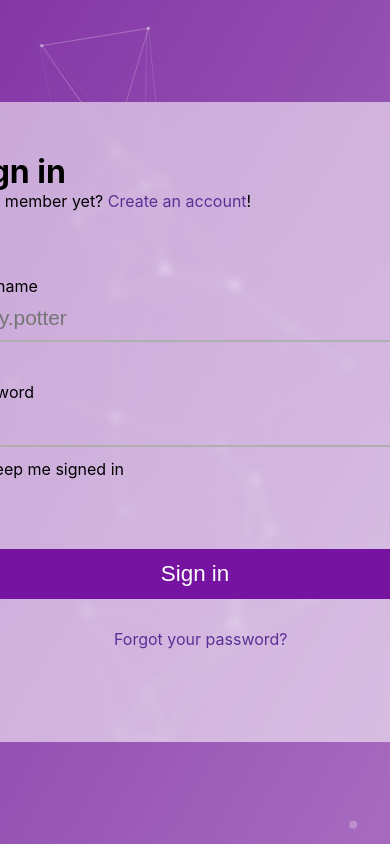
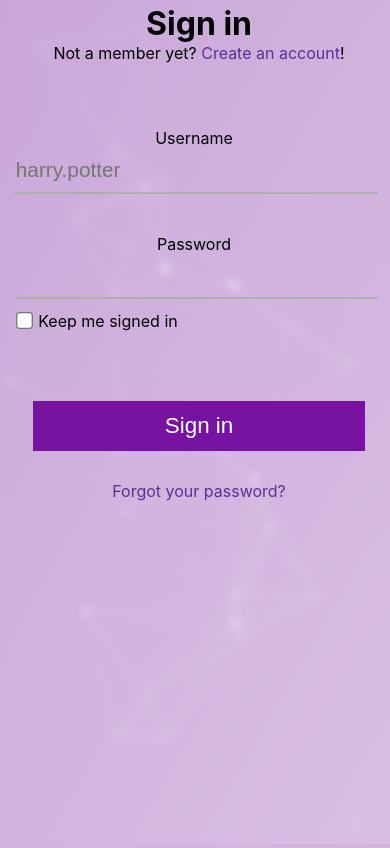
Before and after one commit to GabeLins/improved-login, a Flask app: page /login in a window 390 px wide. Run offline with Flask 2, Linux system fonts and the light colour scheme.

Commit message:
Add mobile styles

```diff
--- a/LoginSystem/static/css/index.css
+++ b/LoginSystem/static/css/index.css
@@ -80,7 +79,6 @@ a {
 }
 
 .text-input input {
-    font-family: sans-serif, monospace;
     border: none;
     box-shadow: none;
     background: transparent;
@@ -120,11 +118,28 @@ input[type=checkbox] {
 .forget {
     position: relative;
     display: block;
-    left: 50%;
-    margin-left: -81px;
+    text-align: center;
+    width: 100%;
 }
 
 .error {
     color: #ff2e39;
     margin-bottom: -10px;
 }
+
+@media only screen and (max-width: 600px) {
+    .form-panel {
+        --width: 100% !important;
+        --height: 100% !important;
+        top: 0;
+        left: 0;
+        margin: -1px;
+        text-align: center;
+        padding: 5px;
+    }
+
+    .form-row {
+        padding: 0 2.5%;
+        width: 95%;
+    }
+}
--- a/LoginSystem/templates/login.html
+++ b/LoginSystem/templates/login.html
@@ -30,7 +30,9 @@
         </div>
 
         <input type="submit" id="submit" value="Sign in">
-        <a href="#" class="forget sign-link">Forgot your password?</a>
+        <div class="forget">
+            <a href="#" class="sign-link">Forgot your password?</a>
+        </div>
     </form>
 </div>
 {% endblock %}
```
Also changed, not shown: other parts of LoginSystem/static/css/index.css (+1 -2 lines).
